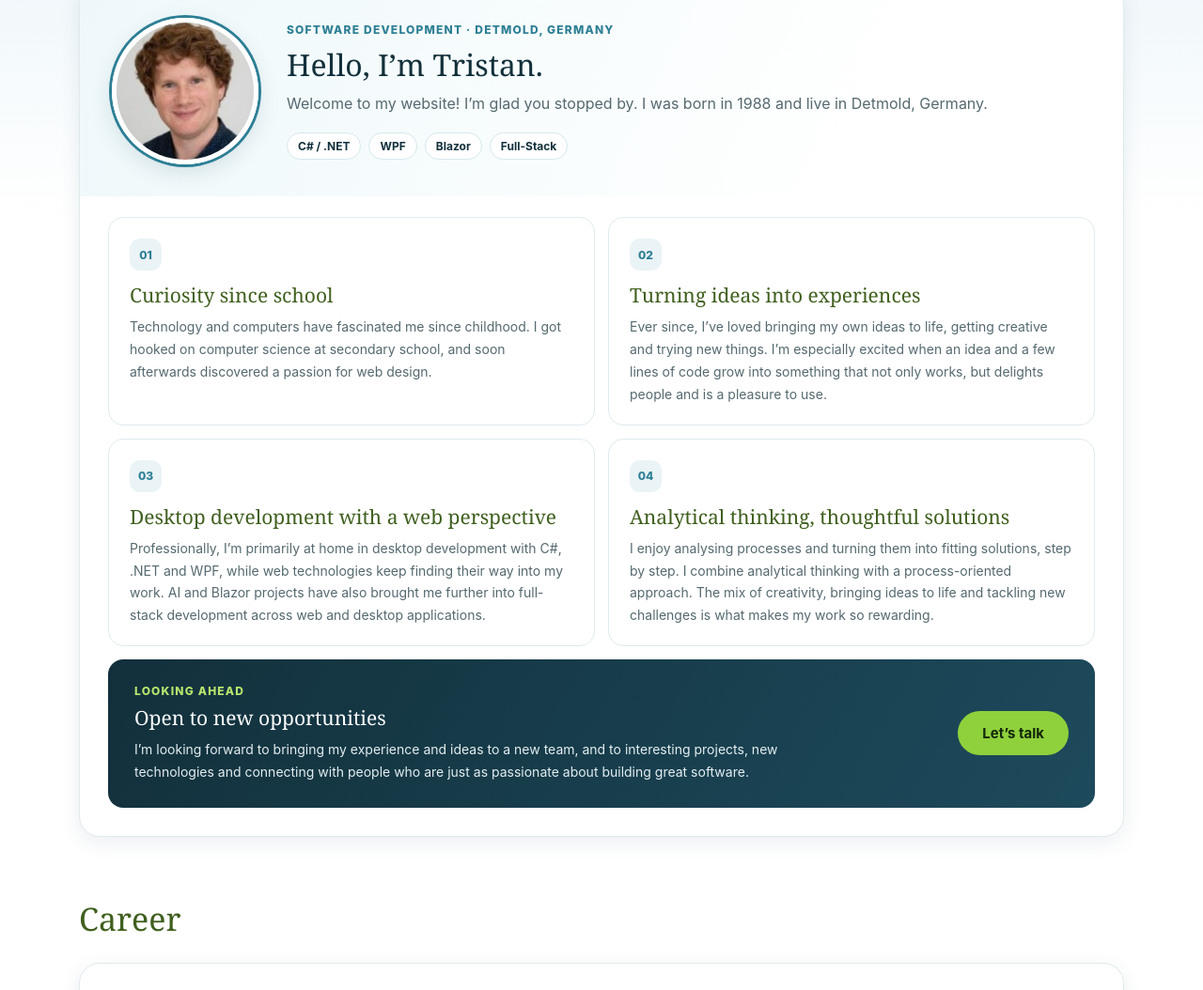
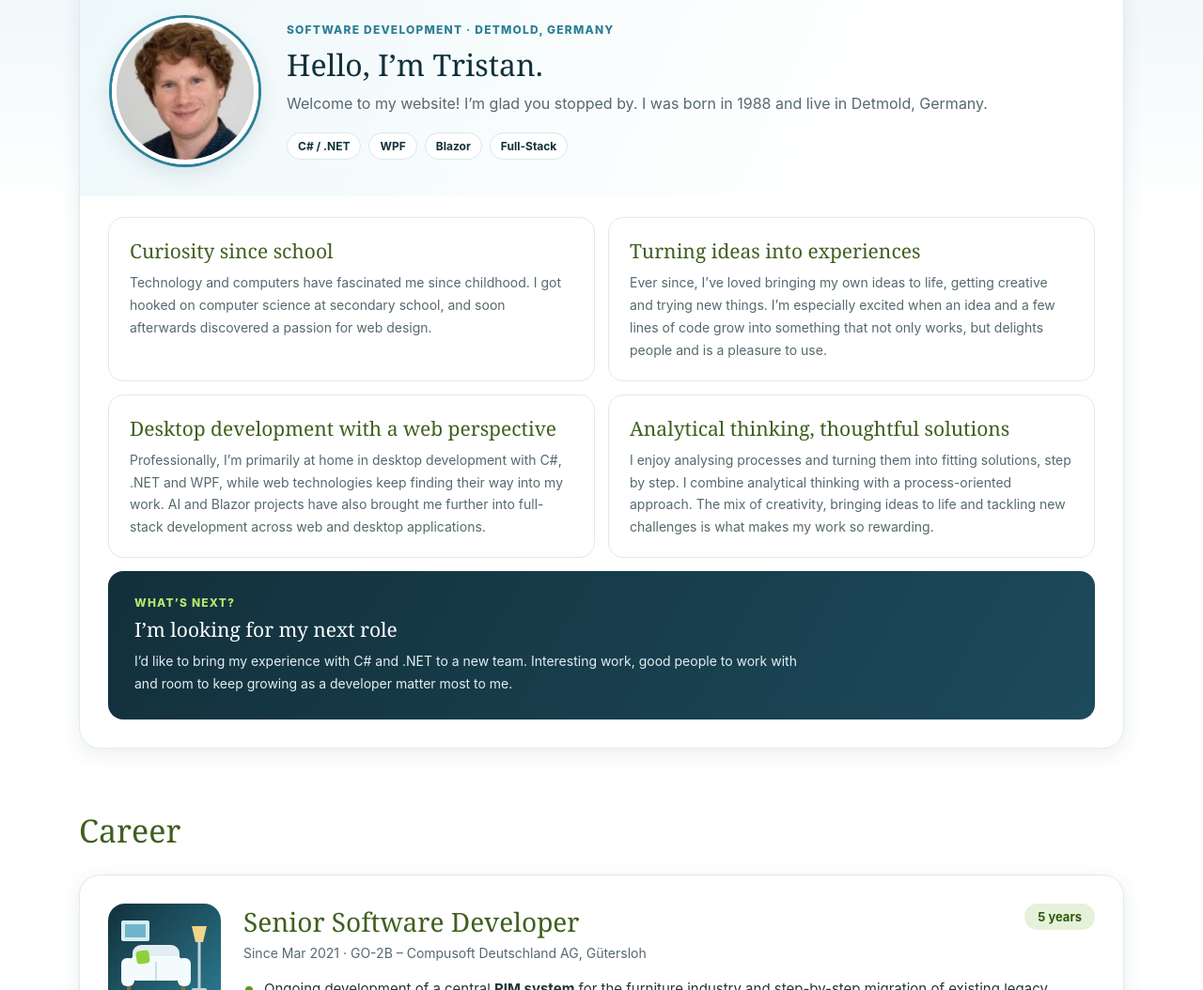
Before and after one commit to tjarmuth/tjarmuth.github.io, a plain HTML site: page index.html in a window 1280 px wide. Shown: the part 769-1823 px from the top of the page at 94% size. Drawn offline with Linux system fonts and the light colour scheme.

Commit message:
Remove section numbering and revise availability text

```diff
--- a/index.html
+++ b/index.html
@@ -132,32 +132,27 @@
       </div>
       <div class="about-grid">
         <article class="about-card">
-          <span class="about-number" aria-hidden="true">01</span>
           <h4><span lang="de">Neugier seit der Schulzeit</span><span lang="en">Curiosity since school</span></h4>
           <p><span lang="de">Meine Begeisterung für Technik und Computer begleitet mich seit meiner Kindheit. Schon in der weiterführenden Schule hat mich die Informatik gepackt, wenig später kam die Faszination für Webdesign dazu.</span><span lang="en">Technology and computers have fascinated me since childhood. I got hooked on computer science at secondary school, and soon afterwards discovered a passion for web design.</span></p>
         </article>
         <article class="about-card">
-          <span class="about-number" aria-hidden="true">02</span>
           <h4><span lang="de">Ideen werden zu Erlebnissen</span><span lang="en">Turning ideas into experiences</span></h4>
           <p><span lang="de">Seitdem liebe ich es, eigene Ideen umzusetzen, kreativ zu sein und Neues auszuprobieren. Besonders begeistert mich, wenn aus einer ersten Idee und ein paar Zeilen Code Schritt für Schritt etwas entsteht, das nicht nur funktioniert, sondern auch andere Menschen begeistert und gerne genutzt wird.</span><span lang="en">Ever since, I’ve loved bringing my own ideas to life, getting creative and trying new things. I’m especially excited when an idea and a few lines of code grow into something that not only works, but delights people and is a pleasure to use.</span></p>
         </article>
         <article class="about-card">
-          <span class="about-number" aria-hidden="true">03</span>
           <h4><span lang="de">Desktop mit Blick aufs Web</span><span lang="en">Desktop development with a web perspective</span></h4>
           <p><span lang="de">Beruflich bin ich vor allem im Desktop-Bereich zu Hause – mit C#, .NET und WPF. Das Web begleitet mich dabei immer wieder. Durch KI und Projekte mit Blazor bewege ich mich inzwischen auch stärker im Full-Stack-Bereich und entwickle Web- und Desktop-Anwendungen.</span><span lang="en">Professionally, I’m primarily at home in desktop development with C#, .NET and WPF, while web technologies keep finding their way into my work. AI and Blazor projects have also brought me further into full-stack development across web and desktop applications.</span></p>
         </article>
         <article class="about-card">
-          <span class="about-number" aria-hidden="true">04</span>
           <h4><span lang="de">Analytisch denken, Lösungen gestalten</span><span lang="en">Analytical thinking, thoughtful solutions</span></h4>
           <p><span lang="de">Ich analysiere gerne Prozesse und entwickle daraus Schritt für Schritt passende Lösungen. Dabei verbinde ich analytisches Denken mit einer prozessorientierten Arbeitsweise. Die Mischung aus Kreativität, eigenen Ideen und immer neuen Herausforderungen macht meinen Beruf für mich so spannend.</span><span lang="en">I enjoy analysing processes and turning them into fitting solutions, step by step. I combine analytical thinking with a process-oriented approach. The mix of creativity, bringing ideas to life and tackling new challenges is what makes my work so rewarding.</span></p>
         </article>
         <aside class="about-open">
           <div>
-            <p class="about-kicker"><span lang="de">Blick nach vorn</span><span lang="en">Looking ahead</span></p>
-            <h4><span lang="de">Offen für neue Herausforderungen</span><span lang="en">Open to new opportunities</span></h4>
-            <p><span lang="de">Ich freue mich darauf, meine Erfahrungen und Ideen in einem neuen Team einzubringen – und auf interessante Projekte, neue Technologien und den Austausch mit Menschen, die genauso viel Freude an guter Software haben wie ich.</span><span lang="en">I’m looking forward to bringing my experience and ideas to a new team, and to interesting projects, new technologies and connecting with people who are just as passionate about building great software.</span></p>
+            <p class="about-kicker"><span lang="de">Was kommt als Nächstes?</span><span lang="en">What’s next?</span></p>
+            <h4><span lang="de">Ich suche eine neue Stelle</span><span lang="en">I’m looking for my next role</span></h4>
+            <p><span lang="de">Ich möchte meine Erfahrung mit C# und .NET in ein neues Team einbringen. Wichtig sind mir interessante Aufgaben, ein gutes Miteinander und die Möglichkeit, mich fachlich weiterzuentwickeln.</span><span lang="en">I’d like to bring my experience with C# and .NET to a new team. Interesting work, good people to work with and room to keep growing as a developer matter most to me.</span></p>
           </div>
-          <a class="btn btn-accent" href="#kontakt"><span lang="de">Lass uns sprechen</span><span lang="en">Let’s talk</span></a>
         </aside>
       </div>
     </div>
```
